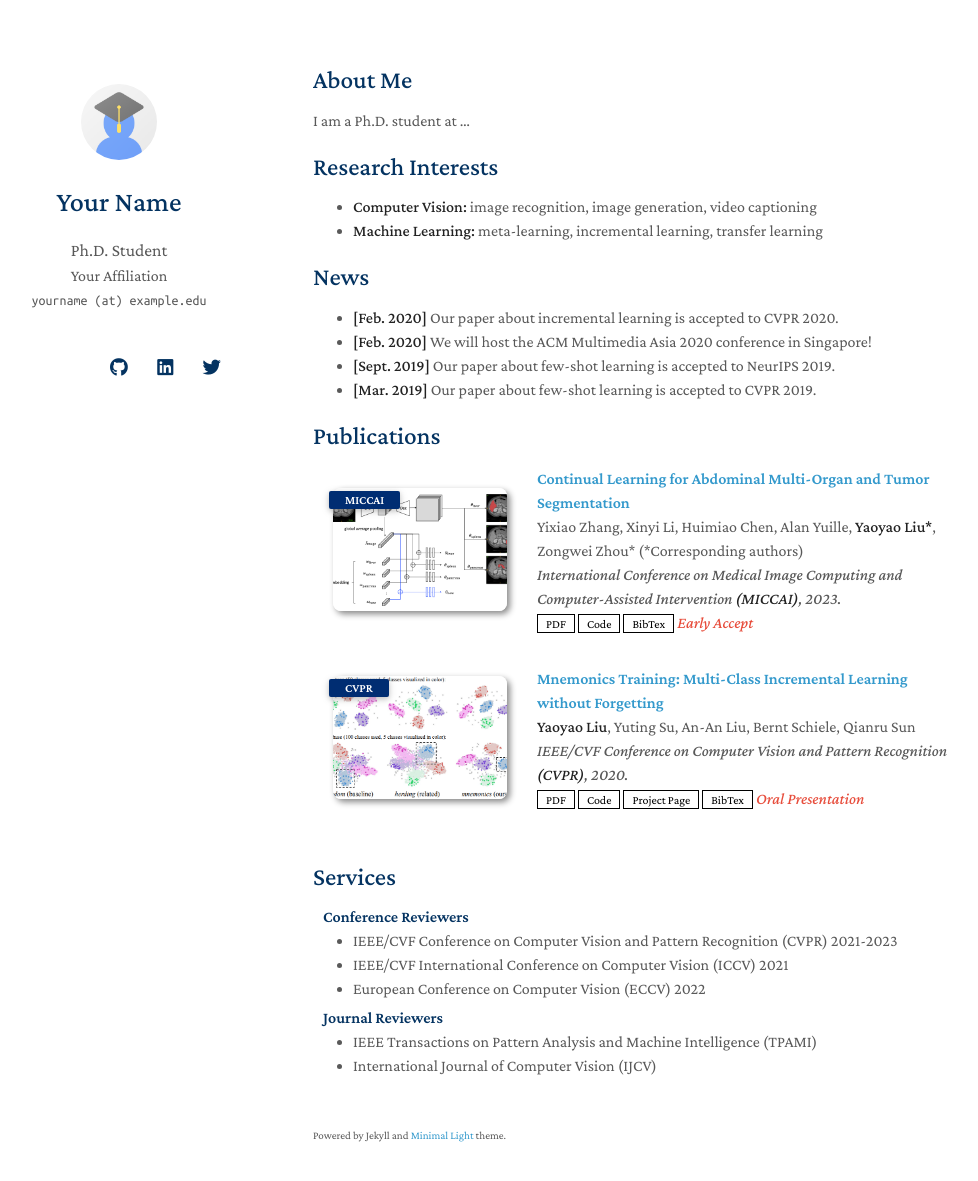
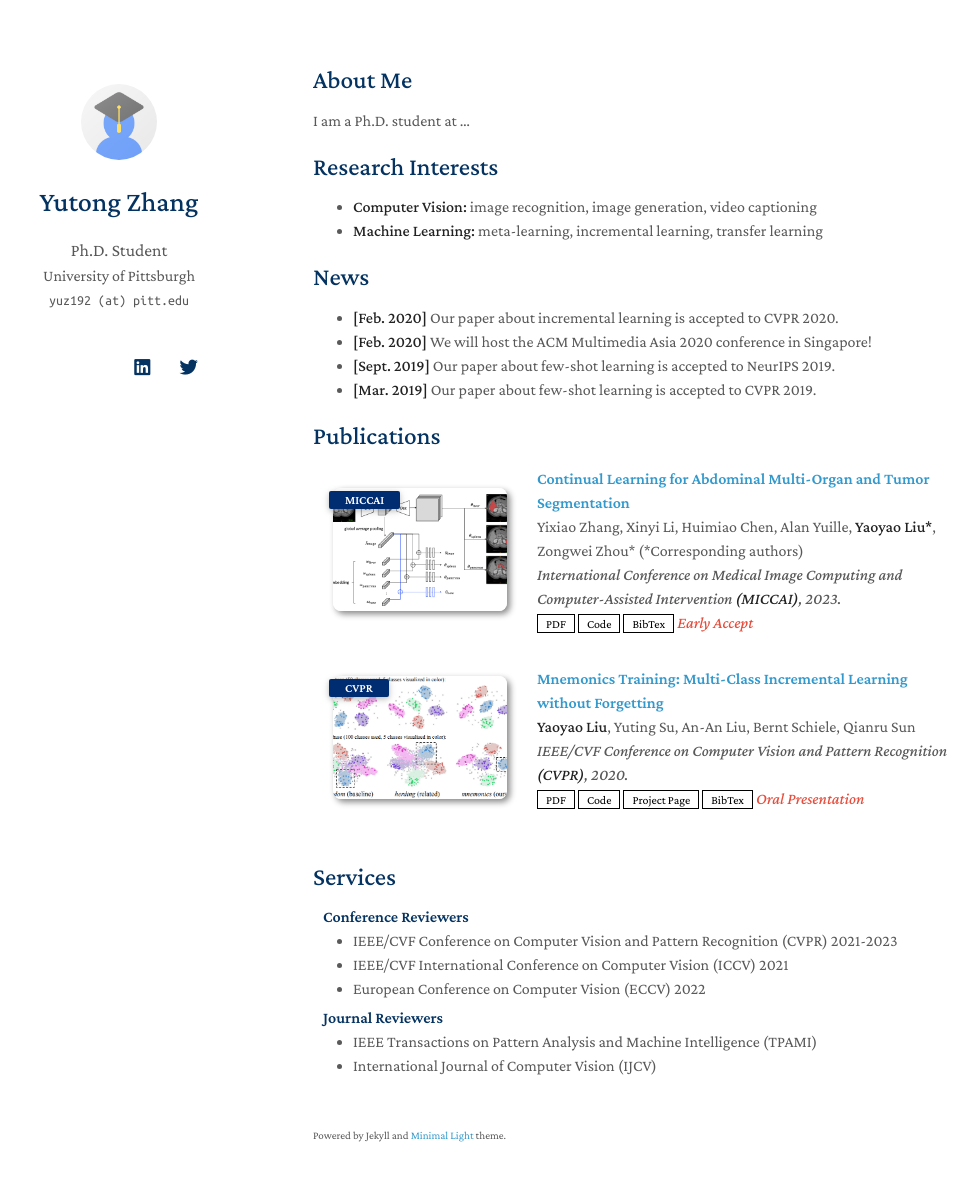
Before and after one commit to yvonneZ192/Personal-Website, a Jekyll site: the page built from index.md, in a window 1280 px wide and 1216 px high. Shown: the top 1181 px of the window, without its empty margins (157-1135 px from the left). Built offline with Jekyll 4.4.1, drawn with Linux system fonts in a browser that asks for light colours; nearby versions of some CDN libraries; a style sheet for code colours, icons or effects is not loaded; our own code applies the rules of GitHub Pages for plain Markdown files.

Commit message:
_config.yml

```diff
--- a/_config.yml
+++ b/_config.yml
@@ -1,8 +1,8 @@
 # Basic Information
-title: Your Name
+title: Yutong Zhang
 position: Ph.D. Student
-affiliation: Your Affiliation
-email: yourname (at) example.edu
+affiliation: University of Pittsburgh
+email: yuz192 (at) pitt.edu
 
 # Search Engine Optimization (SEO)
 # The following information is used to improve the website traffic from search engines, e.g., Google.
@@ -14,9 +14,8 @@ canonical: https://minimal-light-theme.yliu.me/
 # If you don't need one of them, you may delete the corresponding line.
 google_scholar: https://scholar.google.com/
 cv_link: assets/files/curriculum_vitae.pdf
-github_link: https://github.com/
-linkedin: https://www.linkedin.com/
-twitter: https://twitter.com/
+linkedin: https://www.linkedin.com/in/yutong-zhang-427300199
+twitter: https://twitter.com/yutong2191
 
 # Images (e.g., your profile picture and your website's favicon)
 # "favicon" and "favicon_dark" are used for the light and dark modes, respectively.
```
